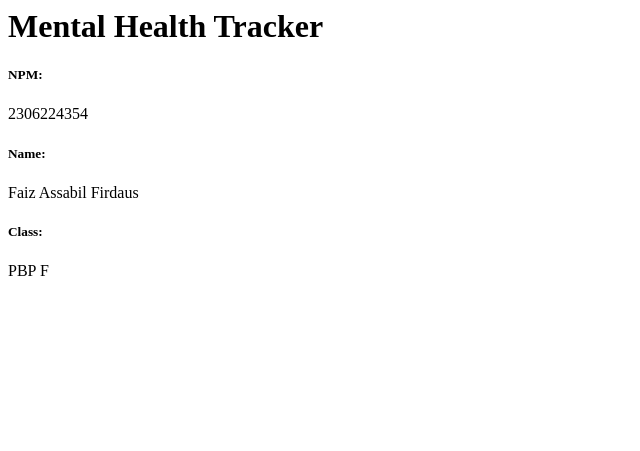
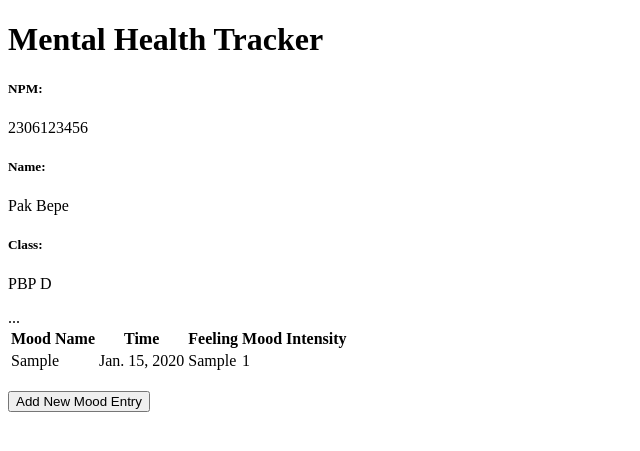
Before and after one commit to fassabilf/mental-health-tracker, a Django app: page / in a window 1280 px wide. Shown: the top 451 px of the page, without its empty margins (0-640 px from the left). Run offline with Django 5.2, Linux system fonts and the light colour scheme; tables that the repository leaves empty hold one stand-in row (values such as "Sample post").

Commit message:
tutorial 2

```diff
--- a/main/models.py
+++ b/main/models.py
@@ -1,6 +1,8 @@
 from django.db import models
+import uuid
 
 class MoodEntry(models.Model):
+    id = models.UUIDField(primary_key=True, default=uuid.uuid4, editable=False)  # tambahkan baris ini
     mood = models.CharField(max_length=255)
     time = models.DateField(auto_now_add=True)
     feelings = models.TextField()
--- a/main/templates/main.html
+++ b/main/templates/main.html
@@ -1,8 +1,43 @@
+{% extends 'base.html' %}
+{% block content %}
 <h1>Mental Health Tracker</h1>
 
 <h5>NPM: </h5>
-<p>2306224354</p> <!-- Ubah sesuai dengan npm kamu -->
-<h5>Name: </h5>
-<p>Faiz Assabil Firdaus</p> <!-- Ubah sesuai dengan nama kamu -->
-<h5>Class: </h5>
-<p>PBP F</p> <!-- Ubah sesuai dengan kelas kamu -->
+<p>{{ npm }}<p>
+
+<h5>Name:</h5>
+<p>{{ name }}</p>
+
+<h5>Class:</h5>
+<p>{{ class }}</p>
+...
+{% if not mood_entries %}
+<p>Belum ada data mood pada mental health tracker.</p>
+{% else %}
+<table>
+  <tr>
+    <th>Mood Name</th>
+    <th>Time</th>
+    <th>Feeling</th>
+    <th>Mood Intensity</th>
+  </tr>
+
+  {% comment %} Berikut cara memperlihatkan data mood di bawah baris ini
+  {% endcomment %}
+  {% for mood_entry in mood_entries %}
+  <tr>
+    <td>{{mood_entry.mood}}</td>
+    <td>{{mood_entry.time}}</td>
+    <td>{{mood_entry.feelings}}</td>
+    <td>{{mood_entry.mood_intensity}}</td>
+  </tr>
+  {% endfor %}
+</table>
+{% endif %}
+
+<br />
+
+<a href="{% url 'main:create_mood_entry' %}">
+  <button>Add New Mood Entry</button>
+</a>
+{% endblock content %}
--- a/main/urls.py
+++ b/main/urls.py
@@ -1,8 +1,12 @@
 from django.urls import path
-from main.views import show_main
-
+from main.views import show_main, create_mood_entry, show_xml, show_json, show_xml_by_id, show_json_by_id
 app_name = 'main'
 
 urlpatterns = [
     path('', show_main, name='show_main'),
+    path('create-mood-entry', create_mood_entry, name='create_mood_entry'),
+    path('xml/', show_xml, name='show_xml'),
+    path('json/', show_json, name='show_json'),
+    path('xml/<str:id>/', show_xml_by_id, name='show_xml_by_id'),
+    path('json/<str:id>/', show_json_by_id, name='show_json_by_id'),
 ]
--- a/main/views.py
+++ b/main/views.py
@@ -1,10 +1,43 @@
-from django.shortcuts import render
+from django.shortcuts import render, redirect   # Tambahkan import redirect di baris ini
+from main.forms import MoodEntryForm
+from main.models import MoodEntry
+from django.http import HttpResponse
+from django.core import serializers
 
 def show_main(request):
+    mood_entries = MoodEntry.objects.all()
+
     context = {
-        'npm' : '2306123456',
         'name': 'Pak Bepe',
-        'class': 'PBP E'
+        'class': 'PBP D',
+        'npm': '2306123456',
+        'mood_entries': mood_entries
     }
 
     return render(request, "main.html", context)
+
+def create_mood_entry(request):
+    form = MoodEntryForm(request.POST or None)
+
+    if form.is_valid() and request.method == "POST":
+        form.save()
+        return redirect('main:show_main')
+
+    context = {'form': form}
+    return render(request, "create_mood_entry.html", context)
+
+def show_xml(request):
+    data = MoodEntry.objects.all()
+    return HttpResponse(serializers.serialize("xml", data), content_type="application/xml")
+
+def show_json(request):
+    data = MoodEntry.objects.all()
+    return HttpResponse(serializers.serialize("json", data), content_type="application/json")
+
+def show_xml_by_id(request, id):
+    data = MoodEntry.objects.filter(pk=id)
+    return HttpResponse(serializers.serialize("xml", data), content_type="application/xml")
+
+def show_json_by_id(request, id):
+    data = MoodEntry.objects.filter(pk=id)
+    return HttpResponse(serializers.serialize("json", data), content_type="application/json")
--- a/mental_health_tracker/settings.py
+++ b/mental_health_tracker/settings.py
@@ -55,7 +55,7 @@ ROOT_URLCONF = 'mental_health_tracker.urls'
 TEMPLATES = [
     {
         'BACKEND': 'django.template.backends.django.DjangoTemplates',
-        'DIRS': [],
+        'DIRS': [BASE_DIR / 'templates'],
         'APP_DIRS': True,
         'OPTIONS': {
             'context_processors': [
--- /dev/null
+++ b/templates/base.html
@@ -0,0 +1,13 @@
+{% load static %}
+<!DOCTYPE html>
+<html lang="en">
+  <head>
+    <meta charset="UTF-8" />
+    <meta name="viewport" content="width=device-width, initial-scale=1.0" />
+    {% block meta %} {% endblock meta %}
+  </head>
+
+  <body>
+    {% block content %} {% endblock content %}
+  </body>
+</html>
```
Also changed, not shown: main/forms.py (added, +7 -0 lines), main/templates/create_mood_entry.html (added, +18 -0 lines), main/migrations/0002_alter_moodentry_id.py (added).
